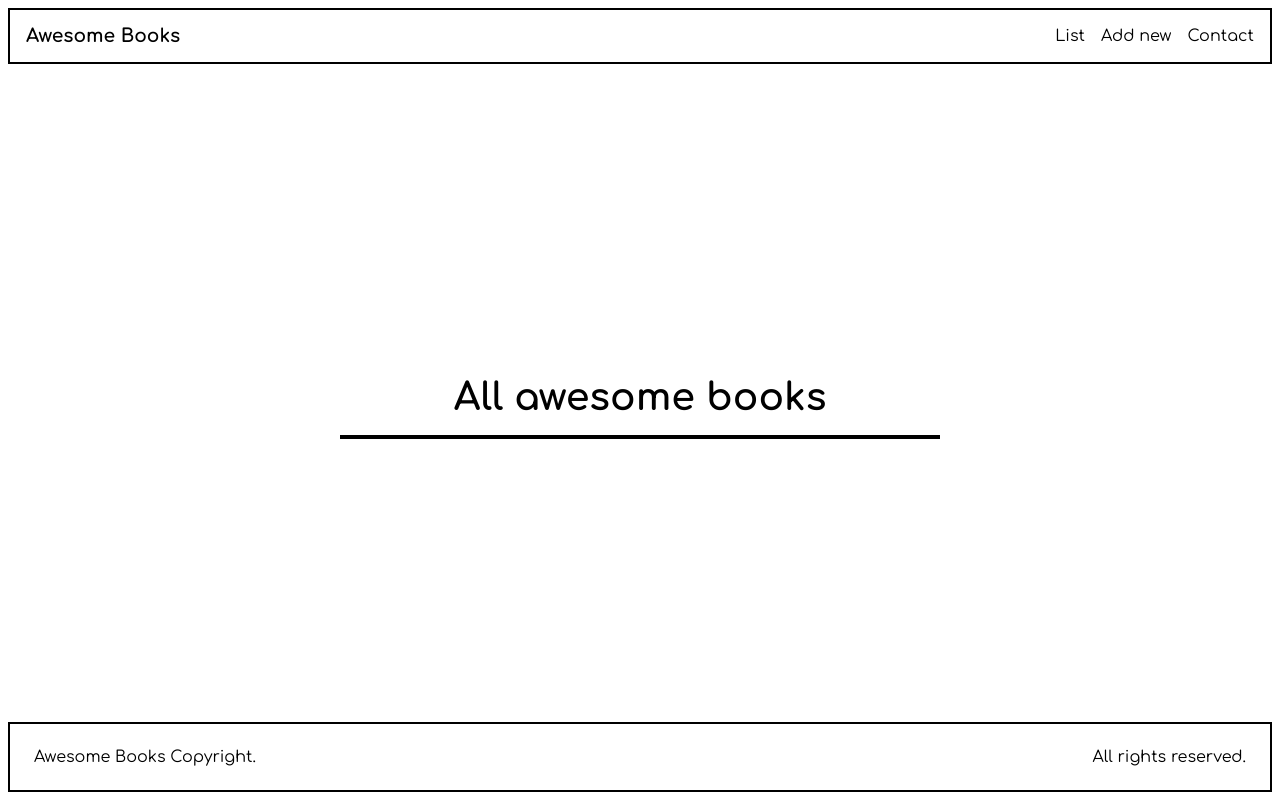
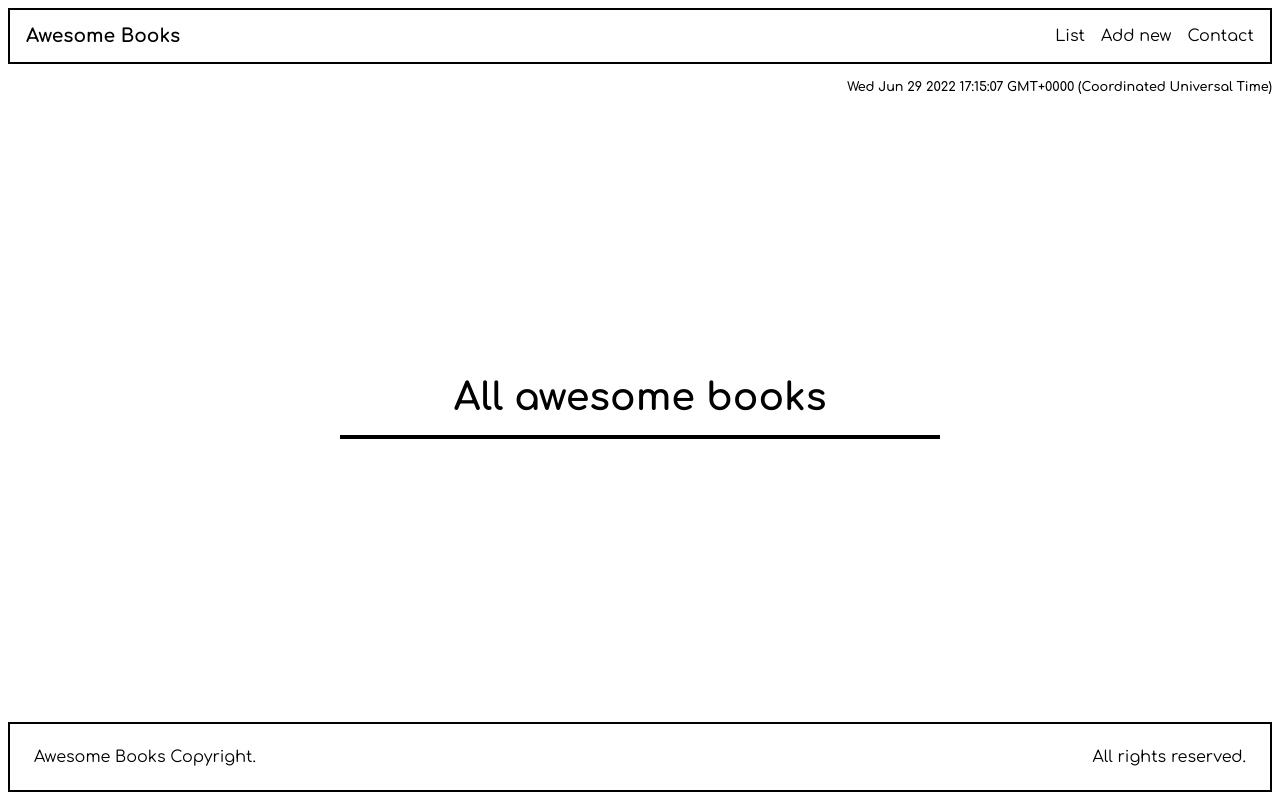
Before and after one commit to diegoyon/awesome-books, a website: page index.html in a window 1280 px wide. Drawn offline with Linux system fonts and the light colour scheme.

Commit message:
Add date (optional)

```diff
--- a/index.html
+++ b/index.html
@@ -21,6 +21,8 @@
       </ul>
     </nav>
   </header>
+  <p class="date"></p>
+
   <section class="booklist">
     <h1>All awesome books</h1>
     <div class="book-collection">
--- a/script.js
+++ b/script.js
@@ -118,3 +118,7 @@
 list.onclick = displaylist;
 addNew.onclick = displayaddnew;
 contact.onclick = displaycontact;
+
+const date = document.querySelector('.date');
+const datetodisplay = new Date();
+date.innerHTML = datetodisplay;
--- a/styles.css
+++ b/styles.css
@@ -118,6 +118,13 @@ section {
   transform: translate(-50%, -50%);
 }
 
-.booklist {
+.booklist,
+.contact-information {
   width: 100%;
 }
+
+.date {
+  float: right;
+  font-size: 0.8rem;
+  font-weight: 600;
+}
```
